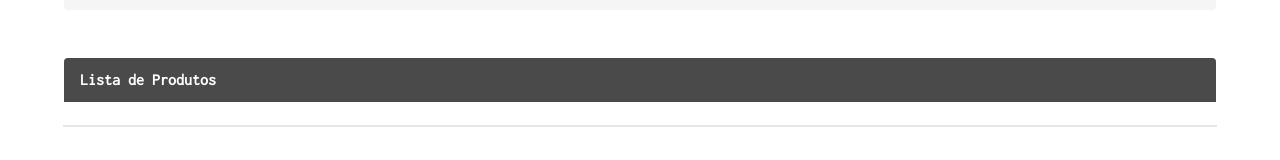
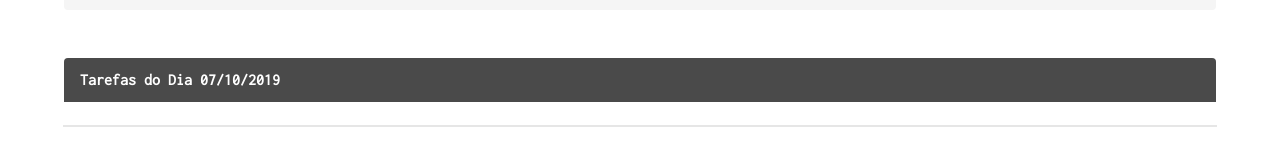
Before and after one commit to mmarconm/vanilla-todo-app, a website built with webpack: page src/index.html in a window 1280 px wide. Shown: the part 232-392 px from the top of the page. Built offline with nearby package versions, Linux system fonts and the light colour scheme.

Commit message:
date added, and some bug fixes on html, css

```diff
--- a/src/index.html
+++ b/src/index.html
@@ -75,7 +75,7 @@
       <div class="">
         <article class="message">
           <div class="message-header">
-            <p>Lista de Produtos</p>
+            <p>Tarefas do Dia <b id="date"></b></p>
           </div>
         </article>
         <ul id="ul" class="list is-hoverable"></ul>
--- a/src/main.js
+++ b/src/main.js
@@ -1,4 +1,12 @@
 const events = require("./modules/events");
+const date = document.getElementById("date");
+
+const configDate = {
+  year: "numeric",
+  month: "numeric",
+  day: "numeric"
+};
+date.textContent = new Date().toLocaleString("pt-BR", configDate);
 
 const set_todos = document.getElementById("set_todos");
 
```
Also changed, not shown: dist/bundle.js.
